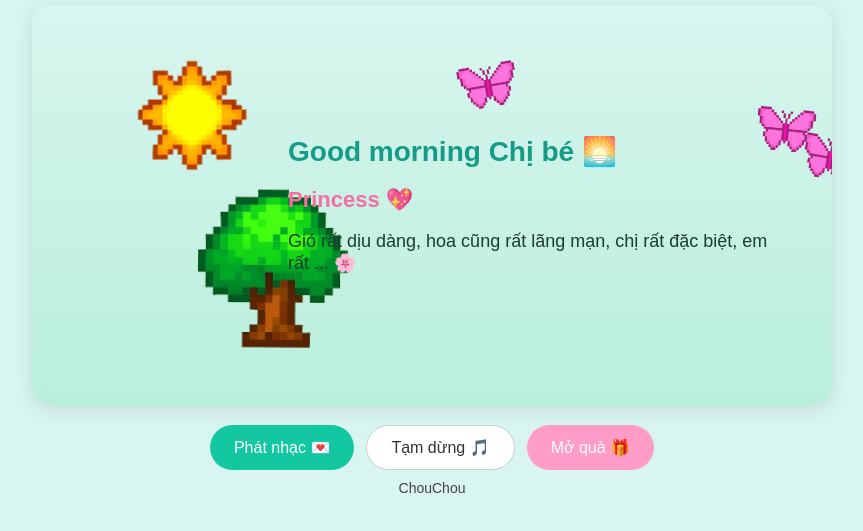
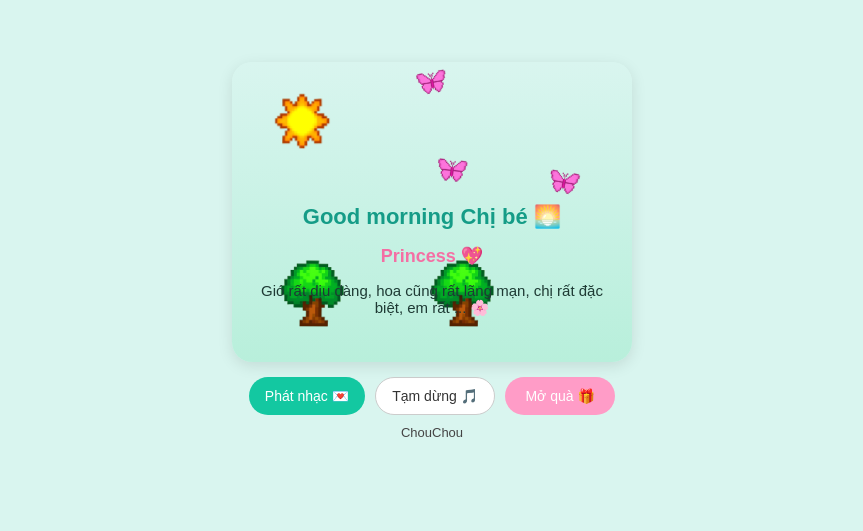
Before and after one commit to suongag7-tech/chibeoi, a plain HTML site: page index.html in a window 1280 px wide. Shown: the part 143-674 px from the top of the page, without its empty margins (208-1071 px from the left). Drawn offline with Linux system fonts and the light colour scheme.

Commit message:
Refactor index.html for layout and style enhancements
Updated styles for improved layout and responsiveness.

```diff
--- a/index.html
+++ b/index.html
@@ -13,28 +13,27 @@
       flex-direction: column;
       align-items: center;
       justify-content: center;
-      height: 100vh;
-      overflow: hidden;
-      text-align: center;
+      min-height: 100vh;
+      overflow-x: hidden;
     }
 
     .scene {
       position: relative;
       width: 95%;
-      max-width: 800px;
-      aspect-ratio: 2 / 1;
+      max-width: 400px;
+      height: 300px;
       background: linear-gradient(to top, #b8efdb 0%, #d9f5ef 100%);
       border-radius: 20px;
       overflow: hidden;
-      box-shadow: 0 4px 20px rgba(0,0,0,0.1);
+      box-shadow: 0 4px 15px rgba(0,0,0,0.1);
     }
 
     .sun {
       position: absolute;
-      top: 8%;
-      left: 10%;
-      width: 20%;
-      height: auto;
+      top: 20px;
+      left: 30px;
+      width: 80px;
+      height: 80px;
       animation: shine 4s ease-in-out infinite alternate;
     }
 
@@ -45,12 +44,19 @@
 
     .tree {
       position: absolute;
-      bottom: 5%;
-      left: 15%;
-      width: 30%;
+      bottom: 20px;
+      width: 100px;
       height: auto;
       animation: sway 3s ease-in-out infinite alternate;
       transform-origin: bottom center;
+    }
+
+    .tree:nth-of-type(2) {
+      left: 30px;
+    }
+
+    .tree:nth-of-type(3) {
+      left: 180px;
     }
 
     @keyframes sway {
@@ -60,27 +66,26 @@
 
     .butterfly {
       position: absolute;
-      width: 10%;
-      height: auto;
+      width: 40px;
+      height: 40px;
       animation: fly 10s linear infinite;
     }
 
     @keyframes fly {
       0% { transform: translate(0, 0) rotate(0deg); opacity: 1; }
-      25% { transform: translate(30vw, -5vh) rotate(15deg); }
-      50% { transform: translate(20vw, -10vh) rotate(-10deg); }
-      75% { transform: translate(35vw, -3vh) rotate(10deg); }
+      25% { transform: translate(100px, -30px) rotate(15deg); }
+      50% { transform: translate(60px, -80px) rotate(-10deg); }
+      75% { transform: translate(120px, -20px) rotate(10deg); }
       100% { transform: translate(0, 0) rotate(0deg); opacity: 1; }
     }
 
     .message {
       position: absolute;
-      top: 50%;
-      right: 8%;
-      transform: translateY(-50%);
-      text-align: left;
+      bottom: 30px;
+      left: 20px;
+      right: 20px;
+      text-align: center;
       color: #1e3a34;
-      max-width: 60%;
     }
 
     .message h1, .message h2, .message p {
@@ -90,25 +95,19 @@
 
     .message h1 {
       animation-delay: 0.5s;
-      font-size: 5vw;
+      font-size: 22px;
       color: #159c87;
     }
 
     .message h2 {
       animation-delay: 2s;
-      font-size: 4vw;
+      font-size: 18px;
       color: #f46fa4;
     }
 
     .message p {
       animation-delay: 3.5s;
-      font-size: 3.5vw;
-    }
-
-    @media (min-width: 768px) {
-      .message h1 { font-size: 28px; }
-      .message h2 { font-size: 22px; }
-      .message p { font-size: 18px; }
+      font-size: 15px;
     }
 
     @keyframes fadeIn {
@@ -117,21 +116,21 @@
     }
 
     .controls {
-      margin-top: 20px;
+      margin-top: 15px;
       display: flex;
-      gap: 12px;
+      flex-wrap: wrap;
+      gap: 10px;
       justify-content: center;
-      flex-wrap: wrap;
     }
 
     button {
-      padding: 12px 24px;
+      padding: 10px 16px;
       border: none;
       border-radius: 25px;
       cursor: pointer;
-      font-size: 16px;
+      font-size: 14px;
       transition: 0.3s;
-      min-width: 100px;
+      min-width: 110px;
     }
 
     button.play {
@@ -156,17 +155,14 @@
 
     .note {
       margin-top: 10px;
-      font-size: 14px;
+      font-size: 13px;
       color: #444;
     }
 
     /* Hiệu ứng mở quà */
     .gift-box {
       position: fixed;
-      top: 0;
-      left: 0;
-      right: 0;
-      bottom: 0;
+      inset: 0;
       background: rgba(255,255,255,0.85);
       display: flex;
       flex-direction: column;
@@ -177,7 +173,7 @@
       transition: opacity 1s, visibility 1s;
       text-align: center;
       z-index: 10;
-      padding: 0 20px;
+      padding: 20px;
     }
 
     .gift-box.active {
@@ -186,8 +182,7 @@
     }
 
     .gift-box img {
-      width: 70%;
-      max-width: 300px;
+      width: 200px;
       animation: pop 1s ease forwards;
     }
 
@@ -197,19 +192,33 @@
     }
 
     .gift-text {
-      margin-top: 20px;
-      font-size: 5vw;
+      margin-top: 15px;
+      font-size: 16px;
       color: #d83a7c;
       animation: fadeText 1s ease forwards;
-    }
-
-    @media (min-width: 768px) {
-      .gift-text { font-size: 20px; }
+      line-height: 1.4;
     }
 
     @keyframes fadeText {
       0% { opacity: 0; transform: translateY(10px); }
       100% { opacity: 1; transform: translateY(0); }
+    }
+
+    /* Responsive cho màn hình nhỏ hơn 360px */
+    @media (max-width: 360px) {
+      .scene {
+        height: 260px;
+      }
+      .sun {
+        width: 60px;
+        height: 60px;
+      }
+      .message h1 {
+        font-size: 18px;
+      }
+      .message p {
+        font-size: 14px;
+      }
     }
   </style>
 </head>
@@ -218,9 +227,10 @@
   <div class="scene">
     <img src="mattroi.png" alt="Mặt trời" class="sun">
     <img src="cay.png" alt="Cây" class="tree">
-    <img src="buom.png" alt="Bướm" class="butterfly" style="top:30%; left:20%; animation-delay:0s;">
-    <img src="buom.png" alt="Bướm" class="butterfly" style="top:40%; left:50%; animation-delay:2s;">
-    <img src="buom.png" alt="Bướm" class="butterfly" style="top:25%; left:70%; animation-delay:4s;">
+    <img src="cay.png" alt="Cây" class="tree">
+    <img src="buom.png" alt="Bướm" class="butterfly" style="top:80px; left:120px; animation-delay:0s;">
+    <img src="buom.png" alt="Bướm" class="butterfly" style="top:140px; left:220px; animation-delay:2s;">
+    <img src="buom.png" alt="Bướm" class="butterfly" style="top:100px; left:160px; animation-delay:4s;">
 
     <div class="message">
       <h1>Good morning Chị bé 🌅</h1>
@@ -260,11 +270,6 @@
         giftBox.classList.remove("active");
       }, 5000);
     }
-
-    // Tránh lỗi autoplay bị chặn trên điện thoại
-    document.addEventListener('touchstart', () => {
-      if (music.paused) music.play().catch(() => {});
-    }, { once: true });
   </script>
 
 </body>
```
